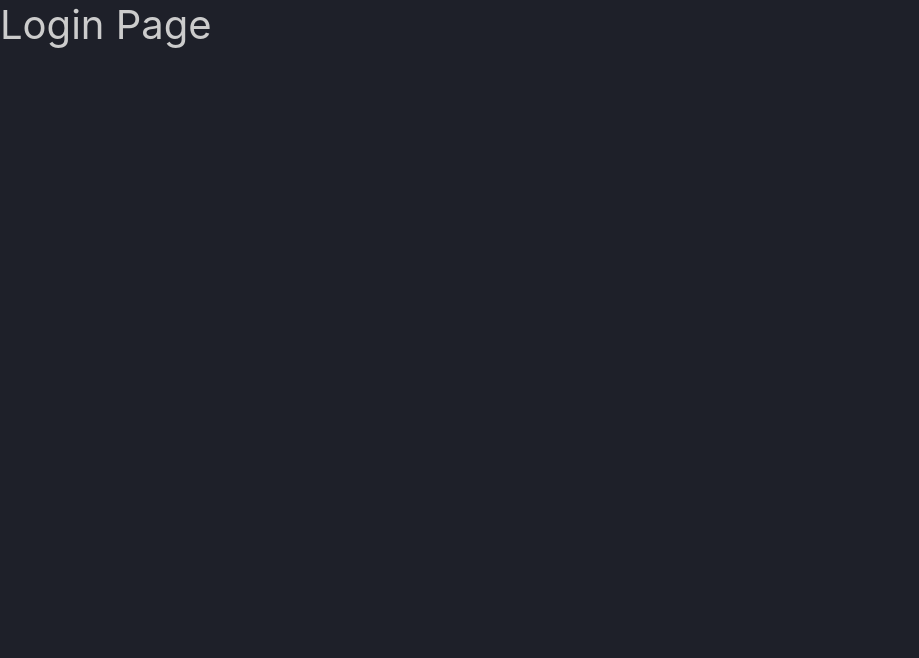
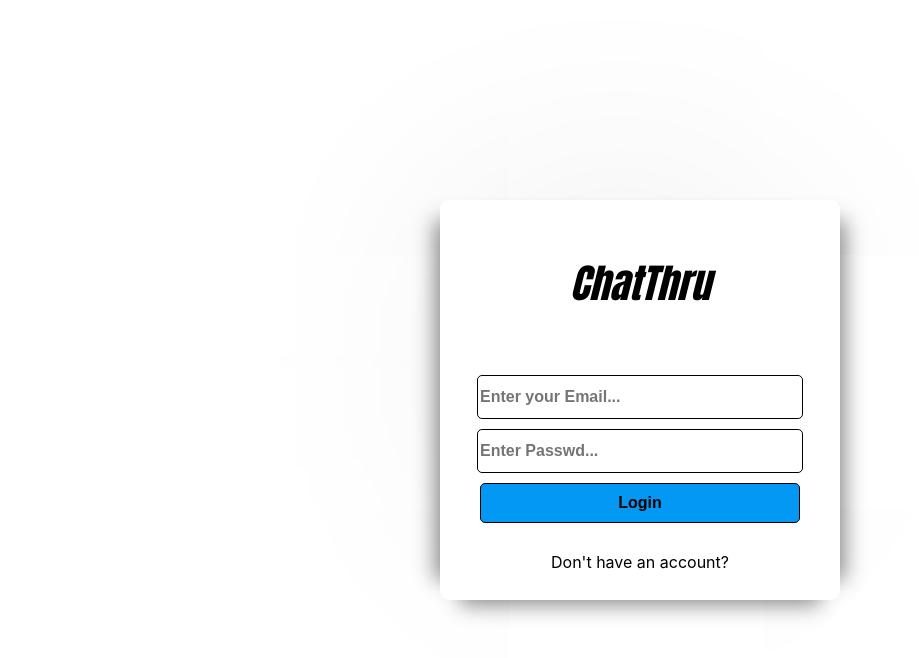
Before and after one commit to subramanian-21/chatThru, a React (Create React App) app in the folder client/: page /login in a window 1280 px wide. Shown: the top 658 px of the page, without its empty margins (0-919 px from the left). Built offline with nearby package versions, Linux system fonts and the light colour scheme.

Commit message:
Login page...

```diff
--- a/client/src/pages/login.js
+++ b/client/src/pages/login.js
@@ -1,7 +1,44 @@
 import "./pages.scss"
 function Login() {
-    return(<div className="login-body">
-<div className="h1">Login Page</div>
-    </div>)
+    return( <div className="loginbody">
+
+
+    <div className='loginbox'>
+
+
+    <h3 className="logo">ChatThru</h3>
+    <form>
+
+
+        <input type="email" className="inp" id="exampleInputEmail1" name="email"
+        aria-describedby="emailHelp" placeholder = "Enter your Email..." />
+
+
+
+
+
+
+        <div className="pass" id='passwd'>
+
+            <input
+            className="inp"  placeholder='Enter Passwd...'
+            name="password" />
+
+            <small className="sh" >
+
+            </small>
+        </div>
+
+
+    <button type="submit" className="inp" id='sub'>
+        Login
+    </button>
+
+   </form>
+   <p className="my-2">
+        Don't have an account? <a id='dont'></a>
+    </p></div>
+
+</div>)
 }
 export default Login
--- a/client/src/pages/pages.scss
+++ b/client/src/pages/pages.scss
@@ -1,16 +1,203 @@
 // login
 $background-color:#1e2029;
-$font1:#cccccc;
+$font-color:#cccccc;
 $h1:40px;
+$bold:1000;
+$medium:800;
+$light:600;
+
+.h1{
+    font-size: $h1;
+    font-weight: bold;
+}
+
+.white{
+    color: $font-color;
+}
+.black{
+    color: black;
+}
 
 .login-body{
 width: 100%;
 height: 100vh;
 background-color: $background-color;
-color: $font1;
-font-size: $h1;
+
+}
+.main{
+    display: flex;
+    height: 100%;
+}
+.right{
+    flex: 1;
+}
+.left{
+
+}
+.left,.right{
+    outline: 1px solid $font-color;
+}
+.login-box{
+    background-color: rgb(9, 126, 228);
+    width: 100%;
+    height: 100%;
+    display: flex;
+    flex-direction: column;
+    justify-content: center;
+    align-items: center;
+
+
+}
+.inputs{
+    width: 80%;
+    display: flex;
+    align-items: center;
+    justify-content: center;
+    flex-direction: column;
+}
+.input-out{
+    display: flex;
+    flex-direction: column;
+    align-items: center;
+
+}
+.inp{
+    width: 100%;
+    border: 0;
+    height: 2.7rem;
+}
+.primary-btn{
+    padding: 0.7rem 1rem;
+    height: 2.7rem;
+    display: block;
+    border:0;
+    border-radius: 2px;
+    font-weight: 500;
+    background:#f96816;
+    color:#fff;
+    text-decoration: none;
+    cursor: pointer;
+    text-align: center;
+    transition: all 0.5s;
 }
 
+
+.loginbody{
+    width: 100%;
+    min-height: 100vh;
+    background-color: white;
+    display: flex;
+    flex-direction: column;
+    justify-content: center;
+    align-items: center;
+  }
+  .loginbox {
+    position: relative;
+    width: 400px;
+    height: 400px;
+    background-color: rgba(255, 255, 255, 1);
+    color: #000;
+    border-radius: 9px;
+    box-shadow: -21px -39px 255px -115px rgba(0,0,0,0.45),
+  25px 0px 20px -20px rgba(0,0,0,0.45),
+  0px 25px 20px -20px rgba(0,0,0,0.45),
+  -25px 0px 20px -20px rgba(0,0,0,0.45);
+  display: flex;
+  align-items: center;
+  flex-direction: column;
+  justify-content: space-evenly;
+  }
+
+  .logo{
+
+    font-size: 40px;
+    font-style: italic;
+    font-family:Impact, Haettenschweiler, 'Arial Narrow Bold', sans-serif;
+    cursor: pointer;
+    color: black;
+    text-decoration: none;
+  }
+
+  .logo:hover{
+    text-decoration: none;
+  }
+  form{
+    display: flex;
+    flex-direction: column;
+    width: 100%;
+    align-items: center;
+  }
+
+  .forgot{
+    color: rgb(18, 146, 226);
+    cursor: pointer;
+    font-weight: 600;
+  }
+  .forgot:hover{
+    color: darkblue;
+  }
+  .inp{
+    width: 80%;
+    height: 40px;
+    margin-top: 10px ;
+    border-radius: 5px;
+    border: 0.5px solid ;
+    font-size: 100%;
+    font-weight: 600;
+
+  }
+  #sub{
+    background-color: rgb(4, 152, 245);
+
+  }
+  #sub:hover{
+    box-shadow:  5px 5px 8px 0px #e0e0e0;
+  }
+  #dont{
+    font-weight: 600;
+  }
+
+  #passwd{
+    position: relative;
+  }
+  .pass{
+    width: 100%;
+    display: flex;
+    justify-content: center;
+  }
+
+  .sh{
+    position: absolute;
+    right: 45px;
+    top:18px;
+    font-weight: 900;
+    cursor: pointer;
+  }
+
+  .signbody{
+    width: 100%;
+    min-height: 100vh;
+    background-color: white;
+    display: flex;
+    flex-direction: column;
+    justify-content: center;
+    align-items: center;
+  }
+  .signbox{
+    width: 400px;
+    height: 600px;
+     background-color: rgba(255, 255, 255, 1);
+    color: #000;
+    border-radius: 9px;
+    box-shadow: -21px -39px 255px -115px rgba(0,0,0,0.45),
+  25px 0px 20px -20px rgba(0,0,0,0.45),
+  0px 25px 20px -20px rgba(0,0,0,0.45),
+  -25px 0px 20px -20px rgba(0,0,0,0.45);
+  display: flex;
+  align-items: center;
+  flex-direction: column;
+  justify-content: space-evenly;
+  }
 // black: {
 //     100: "#ffffff",
 //     200: "#ffffff",
```
